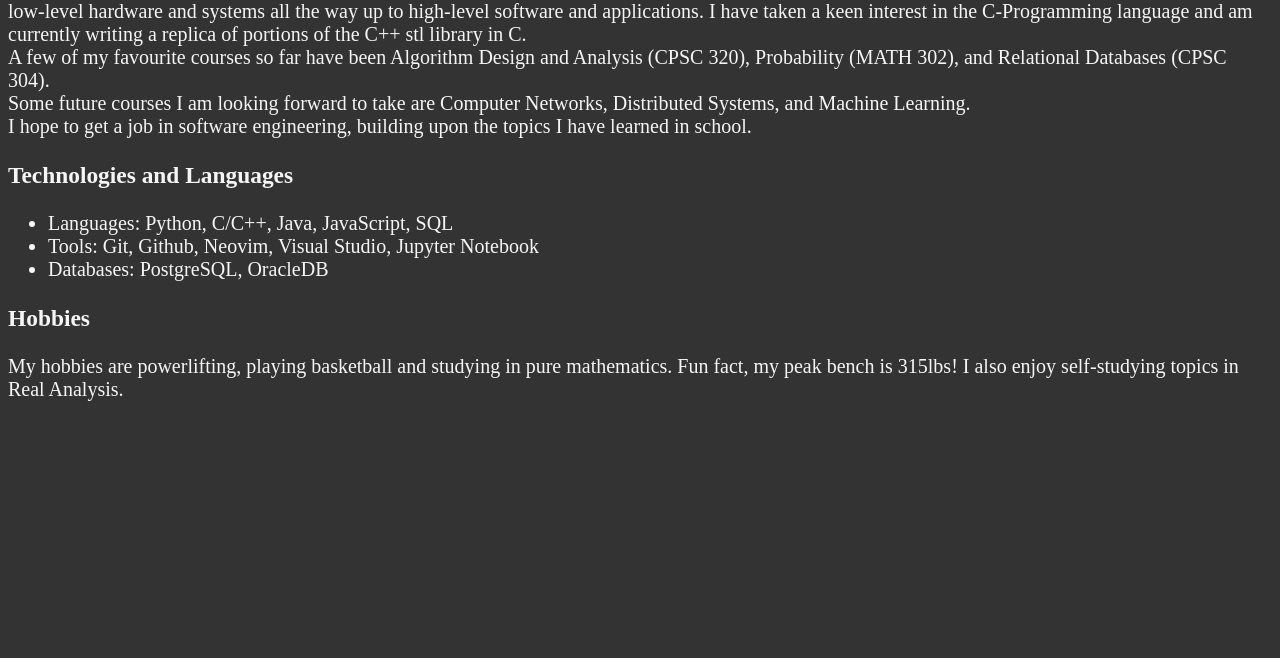
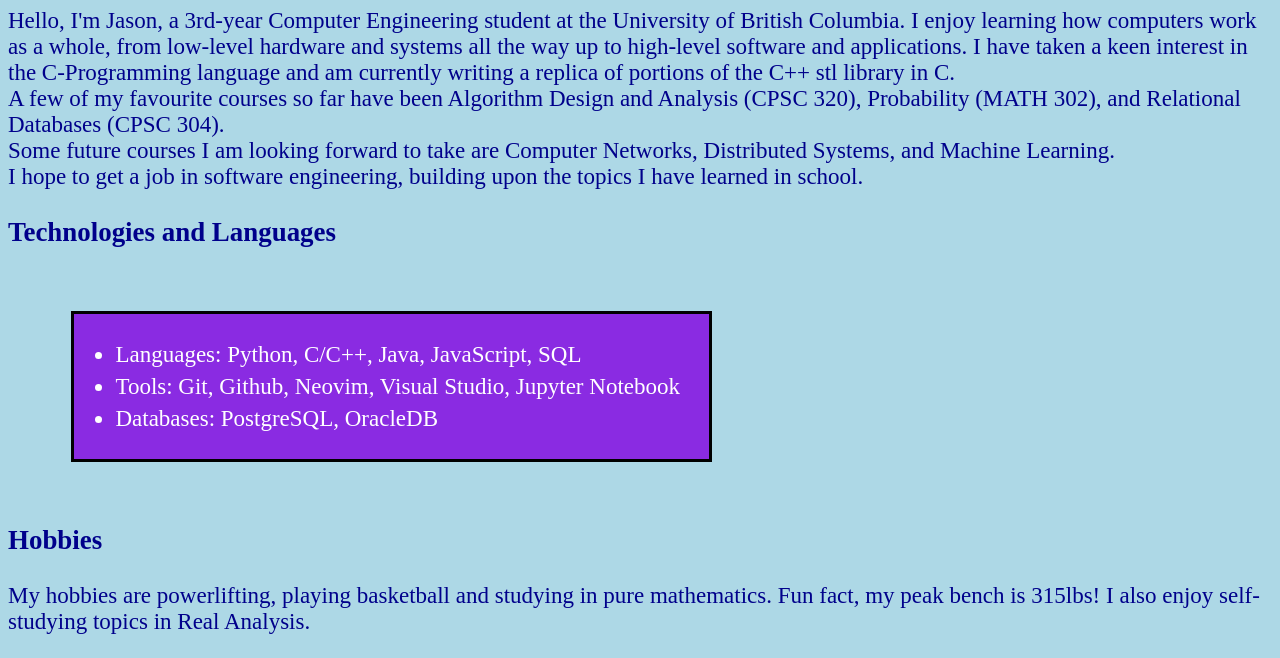
Before and after one commit to jason-mac/jasonvanmac.com, a plain HTML site: page index.html in a window 1280 px wide. Shown: the part 242-900 px from the top of the page. Before the commit the page ends 800 px from the top, so only its background shows below. Drawn offline with Linux system fonts and the light colour scheme.

Commit message:
update index/css

```diff
--- a/index.html
+++ b/index.html
@@ -1,11 +1,11 @@
 <!doctype html>
 
-<html>
-  <head lang="en">
+<html lang="en">
+  <head>
     <meta charset="UTF-8" />
     <meta name="author" content="Jason Mac Web Page " />
     <link rel="icon" href="html5.png" type="image/x-icon" />
-    <link rel="stylesheet" href="main.css" type="text/css" />
+    <link rel="stylesheet" href="main.css"/>
     <title>Jason Mac | Computer Engineering Student</title>
   </head>
   <body>
@@ -34,6 +34,7 @@
           I hope to get a job in software engineering, building upon the topics I have learned in school.
         </p>
         <h3>Technologies and Languages</h3>
+        <div class="tools">
         <ul>
           <li>
             Languages: Python, C/C++, Java, JavaScript, SQL
@@ -45,13 +46,12 @@
             Databases: PostgreSQL, OracleDB
           </li>
         </ul>
+        </div>
         <h3>Hobbies</h3>
         <p>
           My hobbies are powerlifting, playing basketball and studying in pure mathematics. Fun fact, my peak bench is 315lbs! I also enjoy self-studying topics in Real Analysis.
         </p>
       </section>
-
-
     </main>
     <footer>
 
--- a/main.css
+++ b/main.css
@@ -1,32 +1,17 @@
-html {
-  font-size: 20px;
+body {
+  font-size: 23px;
+  background: lightblue;
+  color: darkblue;
 }
 
-body {
-  background-color: #333;
-  color: whitesmoke;
+.tools {
+  width: 50%; /* box width */
+  height: 40%; /* box height */
+  background-color: blueviolet; /* green background */
+  border: 3px solid black; /* black border */
+  padding: 0.1%; /* inner spacing */
+  margin: 5%; /* outer spacing */
+  color: white; /* text color */
+  text-align: left; /* center text */
+  line-height: 2rem; /* vertically center text */
 }
-
-a {
-  color: aliceblue;
-}
-
-a:visited {
-  color: lightgrey;
-}
-
-a:hover,
-a:active {
-  color: #eee;
-}
-
-table,
-tr,
-th,
-td,
-caption {
-  border: 1px solid #eee;
-  font-family: "Courier New", Courier, monospace;
-  border-collapse: collapse;
-  padding: 0.5rem;
-}
```
